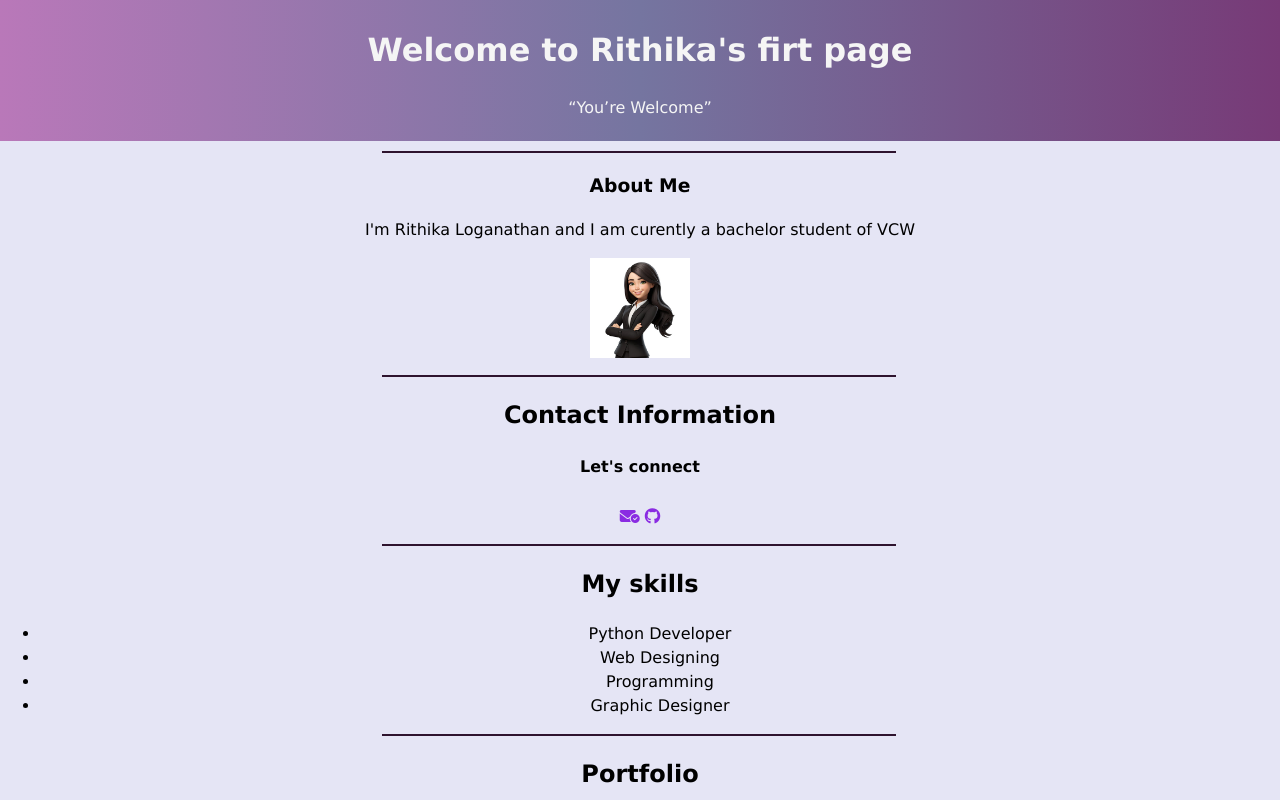
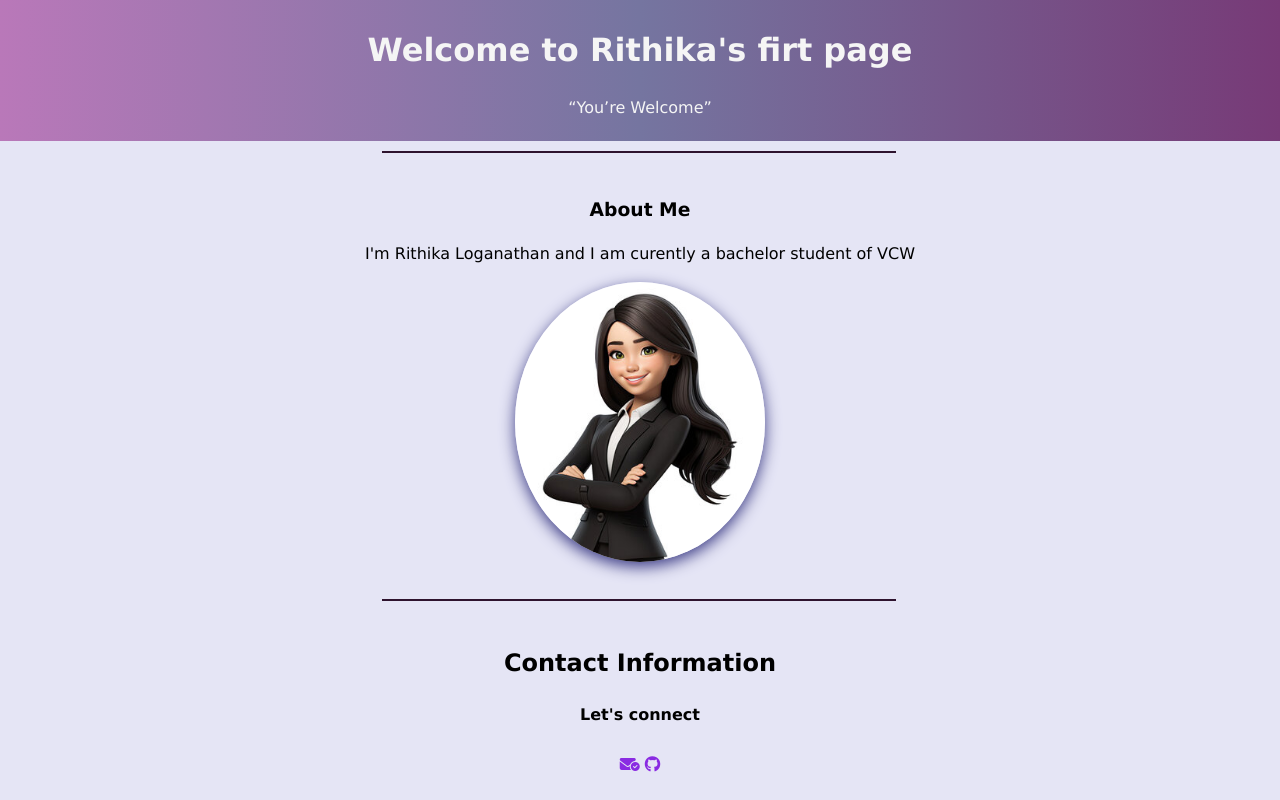
Before and after one commit to RithikaLoganathan2006/Rithika-Portfolio, a plain HTML site: page index.html in a window 1280 px wide. Shown: the top 800 px of the page. Drawn offline with Linux system fonts and the light colour scheme.

Commit message:
second commit

```diff
--- a/css/style.css
+++ b/css/style.css
@@ -32,3 +32,32 @@ header,footer{
 a:hover{
     color:rgb(29, 2, 54)
 }
+section{
+    padding:20px;
+    text-align:center;
+}
+img{
+    width: 250px;
+    height: 280px;
+    border-radius: 50%;
+    box-shadow: 0 5px 15px rgb(62, 62, 134);
+    object-fit:cover;
+}
+ul{
+    list-style-type:none;
+    padding:0;
+    text-aligin:center;
+}
+ul li{
+    display:inline-block;
+    background:rgb(134, 134, 185);
+    padding: 10px 15px;
+    border-radius: 5px;
+    box-shadow: 0 2px 4px rgb(24, 24, 100);
+    margin: 0 5px;
+}
+form{
+    width:100%;
+    max-width: 500px;
+    margin: 20px auto;
+}
```
